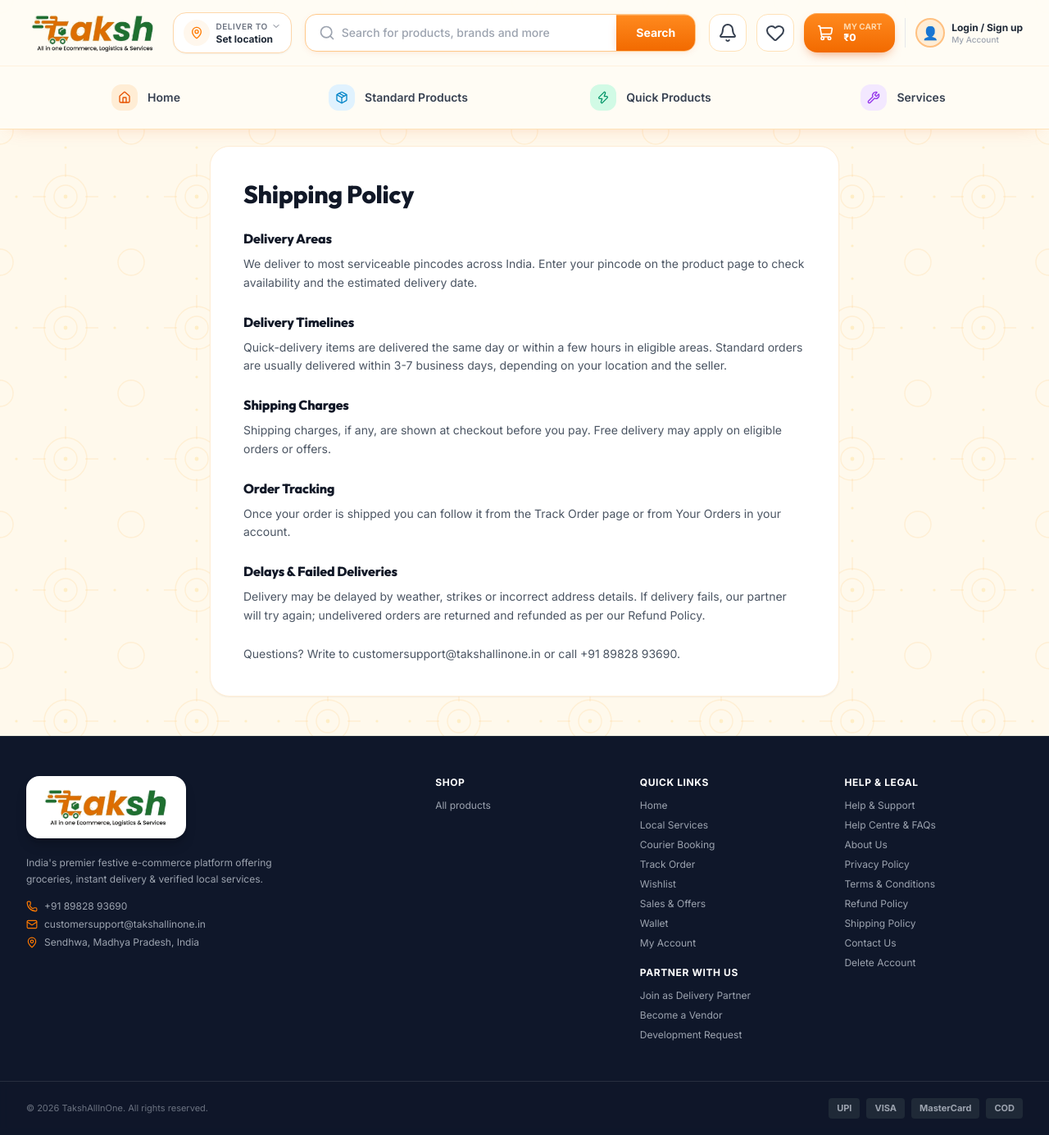
After one commit to khushal15409/taksh-info, a Laravel app: page /shipping-policy in a window 1280 px wide. The commit adds this page. Shown: the whole page at 82% size. Run offline with Laravel 12, Linux system fonts and the light colour scheme; data that the repository does not hold is empty; some libraries are stand-ins or nearby versions.

Commit message:
added the new pages

```diff
--- a/app/Http/Controllers/PageController.php
+++ b/app/Http/Controllers/PageController.php
@@ -26,4 +26,18 @@ class PageController extends Controller
         return view('pages.refund');
     }
 
+    public function shipping(): View
+    {
+        return view('pages.shipping');
+    }
+
+    public function contact(): View
+    {
+        return view('pages.contact');
+    }
+
+    public function deleteAccount(): View
+    {
+        return view('pages.delete-account');
+    }
 }
--- a/resources/views/layouts/partials/footer.blade.php
+++ b/resources/views/layouts/partials/footer.blade.php
@@ -42,10 +42,13 @@
             <ul class="space-y-2 text-gray-400">
                 <li><a href="{{ route('help') }}" class="hover:text-brand-500">Help &amp; Support</a></li>
                 <li><a href="{{ route('services') }}#help" class="hover:text-brand-500">Help Centre &amp; FAQs</a></li>
-                <li><a href="{{ route('about') }}" class="hover:text-brand-500">About Us</a></li>
-                <li><a href="{{ route('privacy') }}" class="hover:text-brand-500">Privacy Policy</a></li>
-                <li><a href="{{ route('terms') }}" class="hover:text-brand-500">Terms &amp; Conditions</a></li>
-                <li><a href="{{ route('refund') }}" class="hover:text-brand-500">Refund Policy</a></li>
+                <li><a href="{{ route('about') }}" target="_blank" rel="noopener" class="hover:text-brand-500">About Us</a></li>
+                <li><a href="{{ route('privacy') }}" target="_blank" rel="noopener" class="hover:text-brand-500">Privacy Policy</a></li>
+                <li><a href="{{ route('terms') }}" target="_blank" rel="noopener" class="hover:text-brand-500">Terms &amp; Conditions</a></li>
+                <li><a href="{{ route('refund') }}" target="_blank" rel="noopener" class="hover:text-brand-500">Refund Policy</a></li>
+                <li><a href="{{ route('shipping') }}" target="_blank" rel="noopener" class="hover:text-brand-500">Shipping Policy</a></li>
+                <li><a href="{{ route('contact') }}" target="_blank" rel="noopener" class="hover:text-brand-500">Contact Us</a></li>
+                <li><a href="{{ route('delete-account') }}" target="_blank" rel="noopener" class="hover:text-brand-500">Delete Account</a></li>
             </ul>
         </div>
     </div>
--- a/resources/views/orders/return-form.blade.php
+++ b/resources/views/orders/return-form.blade.php
@@ -22,7 +22,7 @@
         <div>
             <a href="{{ route('tracking', ['id' => $o['id']]) }}" class="text-xs font-bold text-gray-500 hover:text-brand-600">← Back to order</a>
             <h1 class="text-2xl font-extrabold text-gray-900 mt-1">Return Items</h1>
-            <p class="text-xs text-gray-400">Order #{{ $o['order_number'] }} • <a class="underline" href="{{ route('refund') }}">Refund policy</a></p>
+            <p class="text-xs text-gray-400">Order #{{ $o['order_number'] }} • <a class="underline" target="_blank" rel="noopener" href="{{ route('refund') }}">Refund policy</a></p>
         </div>
 
         <section class="bg-white p-6 rounded-3xl border border-orange-100 shadow-sm space-y-3">
--- /dev/null
+++ b/resources/views/pages/shipping.blade.php
@@ -0,0 +1,21 @@
+@extends('layouts.app')
+
+@section('title', 'Shipping Policy | TakshAllInOne')
+@section('page', 'shipping')
+
+@section('content')
+        <article class="max-w-3xl mx-auto bg-white rounded-3xl border border-orange-100 shadow-sm p-6 sm:p-10 space-y-6">
+            <h1 class="text-3xl font-extrabold font-festive text-gray-900">Shipping Policy</h1>
+            <section class="space-y-2"><h2 class="font-extrabold text-gray-900 text-base">Delivery Areas</h2>
+                <p class="text-sm text-gray-600 leading-relaxed">We deliver to most serviceable pincodes across India. Enter your pincode on the product page to check availability and the estimated delivery date.</p></section>
+            <section class="space-y-2"><h2 class="font-extrabold text-gray-900 text-base">Delivery Timelines</h2>
+                <p class="text-sm text-gray-600 leading-relaxed">Quick-delivery items are delivered the same day or within a few hours in eligible areas. Standard orders are usually delivered within 3-7 business days, depending on your location and the seller.</p></section>
+            <section class="space-y-2"><h2 class="font-extrabold text-gray-900 text-base">Shipping Charges</h2>
+                <p class="text-sm text-gray-600 leading-relaxed">Shipping charges, if any, are shown at checkout before you pay. Free delivery may apply on eligible orders or offers.</p></section>
+            <section class="space-y-2"><h2 class="font-extrabold text-gray-900 text-base">Order Tracking</h2>
+                <p class="text-sm text-gray-600 leading-relaxed">Once your order is shipped you can follow it from the Track Order page or from Your Orders in your account.</p></section>
+            <section class="space-y-2"><h2 class="font-extrabold text-gray-900 text-base">Delays &amp; Failed Deliveries</h2>
+                <p class="text-sm text-gray-600 leading-relaxed">Delivery may be delayed by weather, strikes or incorrect address details. If delivery fails, our partner will try again; undelivered orders are returned and refunded as per our Refund Policy.</p></section>
+            <p class="text-sm text-gray-600 leading-relaxed">Questions? Write to {{ config('taksh.support_email') }} or call {{ config('taksh.support_phone') }}.</p>
+        </article>
+@endsection
--- a/routes/web.php
+++ b/routes/web.php
@@ -4,9 +4,13 @@ use App\Http\Controllers\PageController;
 use Illuminate\Support\Facades\Route;
 
 Route::get('/privacy-policy', [PageController::class, 'privacy'])->name('privacy');
-Route::get('/terms', [PageController::class, 'terms'])->name('terms');
+Route::get('/terms-and-conditions', [PageController::class, 'terms'])->name('terms');
+Route::redirect('/terms', '/terms-and-conditions', 301);
 Route::get('/about', [PageController::class, 'about'])->name('about');
 Route::get('/refund-policy', [PageController::class, 'refund'])->name('refund');
+Route::get('/shipping-policy', [PageController::class, 'shipping'])->name('shipping');
+Route::get('/contact-us', [PageController::class, 'contact'])->name('contact');
+Route::get('/delete-account', [PageController::class, 'deleteAccount'])->name('delete-account');
 
 // Customer auth API (OTP login, session, profile)
 require __DIR__.'/auth.php';
```
Also changed, not shown: resources/views/account/partials/sidebar.blade.php (+4 -4 lines), resources/views/pages/contact.blade.php (added, +17 -0 lines), resources/views/pages/delete-account.blade.php (added, +18 -0 lines).
